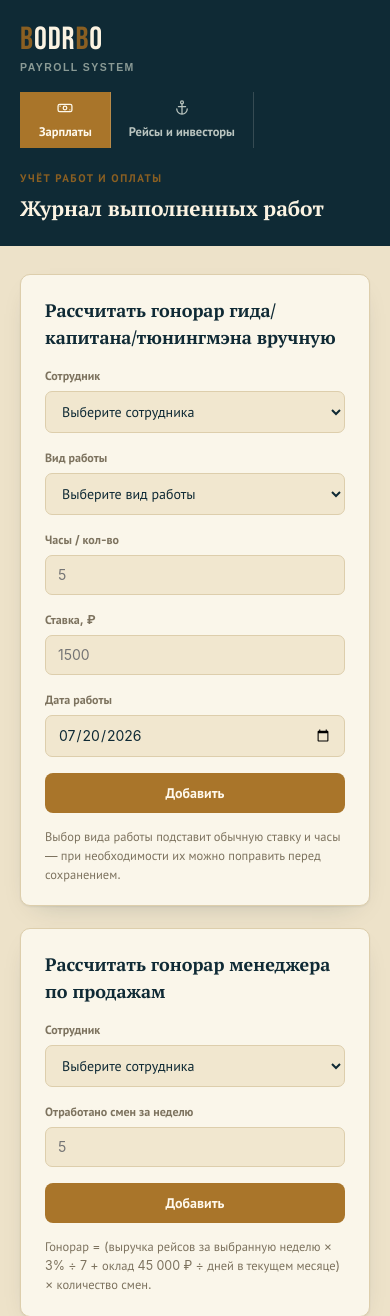
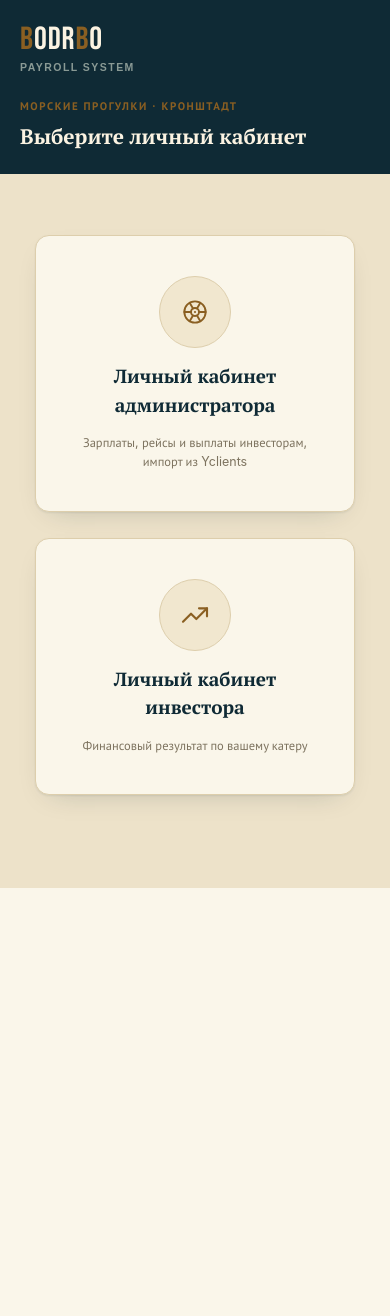
Before and after one commit to bodrbo/-, a Flask app: page / in a window 390 px wide. Shown: the top 1316 px of the page. After the commit the page ends 888 px from the top, so only its background shows below. Run offline with Flask 2, Linux system fonts and the light colour scheme; data that the repository does not hold is empty.

Commit message:
Add a home screen for choosing between the admin and investor cabinets
/ now renders a picker with two cards (admin / investor); the previous
main page (payroll, trips, everything staff-facing) moved to /admin,
keeping its endpoint name "index" so every existing url_for('index') link
and redirect throughout the app resolves to the new path automatically —
no other route or template needed to change. Verified: home page links
land on the right pages, investor login still works end-to-end, admin
nav/functionality unaffected, and mobile stacks the two cards cleanly.

```diff
--- a/app.py
+++ b/app.py
@@ -565,6 +565,11 @@ def _payroll_context(db, selected_week, selected_employee):
 
 
 @app.route("/")
+def home():
+    return render_template("home.html")
+
+
+@app.route("/admin")
 def index():
     db = get_db()
     weeks, current_monday = build_week_options(db)
--- a/static/style.css
+++ b/static/style.css
@@ -858,3 +858,69 @@ button.btn-delete:hover { background: var(--danger); color: #fff8f4; border-colo
   color: var(--ink);
 }
 .investor-bar form { margin: 0; }
+
+/* --- home screen: pick a cabinet --- */
+.home-wrap {
+  display: flex;
+  align-items: center;
+  justify-content: center;
+  min-height: calc(100vh - 130px);
+}
+.home-cards {
+  display: grid;
+  grid-template-columns: repeat(2, minmax(230px, 300px));
+  gap: 26px;
+}
+@media (max-width: 620px) {
+  .home-cards { grid-template-columns: 1fr; max-width: 320px; }
+}
+.home-card {
+  display: flex;
+  flex-direction: column;
+  align-items: center;
+  text-align: center;
+  gap: 14px;
+  padding: 40px 26px;
+  background: var(--paper);
+  border: 1px solid var(--hairline);
+  border-radius: 14px;
+  box-shadow: var(--shadow);
+  text-decoration: none;
+  color: var(--ink);
+  transition: transform 0.15s ease, border-color 0.15s ease, box-shadow 0.15s ease;
+}
+.home-card:hover {
+  transform: translateY(-3px);
+  border-color: var(--brass);
+  box-shadow: 0 4px 8px rgba(15, 42, 53, 0.1), 0 18px 36px -18px rgba(15, 42, 53, 0.38);
+}
+.home-card:focus-visible { outline: 2px solid var(--brass); outline-offset: 3px; }
+.home-card-icon {
+  display: flex;
+  align-items: center;
+  justify-content: center;
+  width: 72px;
+  height: 72px;
+  border-radius: 50%;
+  background: var(--paper-alt);
+  border: 1px solid var(--hairline);
+  color: var(--brass-strong);
+  transition: background 0.15s ease, color 0.15s ease, border-color 0.15s ease;
+}
+.home-card:hover .home-card-icon {
+  background: var(--brass);
+  color: var(--on-accent);
+  border-color: var(--brass);
+}
+.home-card-icon svg { width: 32px; height: 32px; }
+.home-card-title {
+  font-family: 'PT Serif', Georgia, serif;
+  font-size: 19px;
+  font-weight: 700;
+  color: var(--ink);
+}
+.home-card-sub {
+  font-size: 12.5px;
+  color: var(--muted);
+  max-width: 26ch;
+}
--- /dev/null
+++ b/templates/home.html
@@ -0,0 +1,78 @@
+<!DOCTYPE html>
+<html lang="ru">
+<head>
+<meta charset="UTF-8">
+<meta name="viewport" content="width=device-width, initial-scale=1.0">
+<title>BODRBO — Личные кабинеты</title>
+<link rel="stylesheet" href="{{ url_for('static', filename='style.css') }}">
+</head>
+<body>
+
+<div class="page-loader" id="pageLoader" aria-hidden="true">
+  <div class="loader-body">
+    <svg class="propeller" viewBox="0 0 100 100">
+      <g fill="var(--brass)">
+        <path d="M47 37C32 35 18 26 16 14C16 9 20 6 25 7C36 9 46 17 50 27C52 31 53 34 53 37Z"/>
+        <path d="M47 37C32 35 18 26 16 14C16 9 20 6 25 7C36 9 46 17 50 27C52 31 53 34 53 37Z" transform="rotate(120 50 50)"/>
+        <path d="M47 37C32 35 18 26 16 14C16 9 20 6 25 7C36 9 46 17 50 27C52 31 53 34 53 37Z" transform="rotate(240 50 50)"/>
+      </g>
+      <g fill="none" stroke="var(--brass)" stroke-width="2.6" stroke-linecap="round" opacity="0.85">
+        <path d="M55 15A24 24 0 0 1 62 22" transform="rotate(-6 50 50)"/>
+        <path d="M18 60A24 24 0 0 1 15 51" transform="rotate(4 50 50)"/>
+      </g>
+      <circle cx="50" cy="50" r="15" fill="none" stroke="var(--ink)" stroke-width="4"/>
+      <circle cx="50" cy="50" r="13" fill="none" stroke="var(--brass)" stroke-width="8"/>
+    </svg>
+    <span class="loader-label">Загрузка…</span>
+  </div>
+</div>
+
+<header class="topbar">
+  <div class="topbar-inner">
+    <div class="brand">
+      <div class="logo-text"><span class="mark">B</span>ODR<span class="mark">B</span>O</div>
+      <div class="logo-sub">Payroll system</div>
+    </div>
+    <div class="title-block">
+      <span class="kicker">Морские прогулки · Кронштадт</span>
+      <h1>Выберите личный кабинет</h1>
+    </div>
+  </div>
+</header>
+
+<main class="wrap home-wrap">
+  <div class="home-cards">
+    <a href="{{ url_for('index') }}" class="home-card">
+      <span class="home-card-icon">
+        <svg viewBox="0 0 24 24" fill="none" stroke="currentColor" stroke-width="1.4" stroke-linecap="round" stroke-linejoin="round">
+          <circle cx="12" cy="12" r="8"/>
+          <circle cx="12" cy="12" r="3"/>
+          <circle cx="12" cy="12" r="0.8" fill="currentColor" stroke="none"/>
+          <path d="M15 12h5"/>
+          <path d="M13.5 14.6l2.5 4.33"/>
+          <path d="M10.5 14.6l-2.5 4.33"/>
+          <path d="M9 12H4"/>
+          <path d="M10.5 9.4L8 5.07"/>
+          <path d="M13.5 9.4l2.5-4.33"/>
+        </svg>
+      </span>
+      <span class="home-card-title">Личный кабинет администратора</span>
+      <span class="home-card-sub">Зарплаты, рейсы и выплаты инвесторам, импорт из Yclients</span>
+    </a>
+    <a href="{{ url_for('investor_login') }}" class="home-card">
+      <span class="home-card-icon">
+        <svg viewBox="0 0 24 24" fill="none" stroke="currentColor" stroke-width="1.6" stroke-linecap="round" stroke-linejoin="round">
+          <polyline points="3 17 9 11 13 15 21 7"/>
+          <polyline points="15 7 21 7 21 13"/>
+        </svg>
+      </span>
+      <span class="home-card-title">Личный кабинет инвестора</span>
+      <span class="home-card-sub">Финансовый результат по вашему катеру</span>
+    </a>
+  </div>
+</main>
+
+<script src="{{ url_for('static', filename='loader.js') }}"></script>
+
+</body>
+</html>
```
